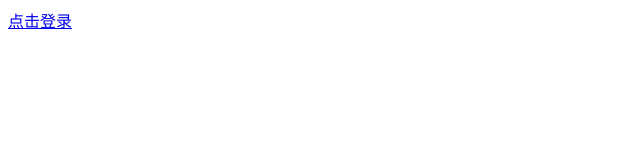
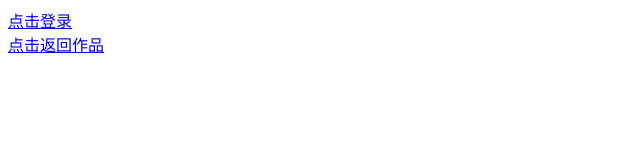
Before and after one commit to lb0012013/lb0012013.github.io, a plain HTML site: page index.html in a window 1280 px wide. Shown: the whole page, without its empty margins (0-640 px from the left). Drawn offline with Linux system fonts and the light colour scheme.

Commit message:
Update index.html
add go back to player

```diff
--- a/index.html
+++ b/index.html
@@ -1 +1 @@
-<a href="https://shequ.codemao.cn/mobile/login">点击登录</a>
+<a href="https://shequ.codemao.cn/mobile/login">点击登录</a> <br> <a href="https://coco.codemao.cn/editor/player/262588510?channel=h5">点击返回作品</a>
```
